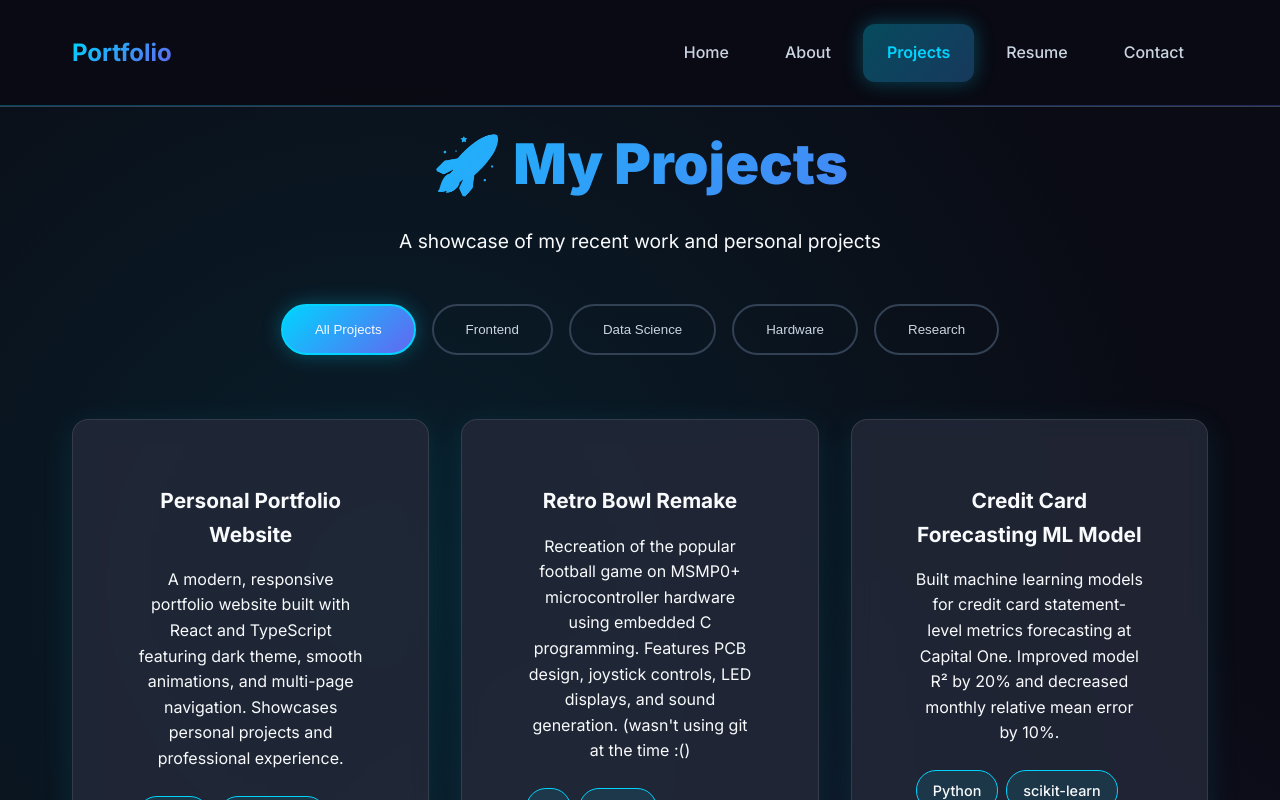
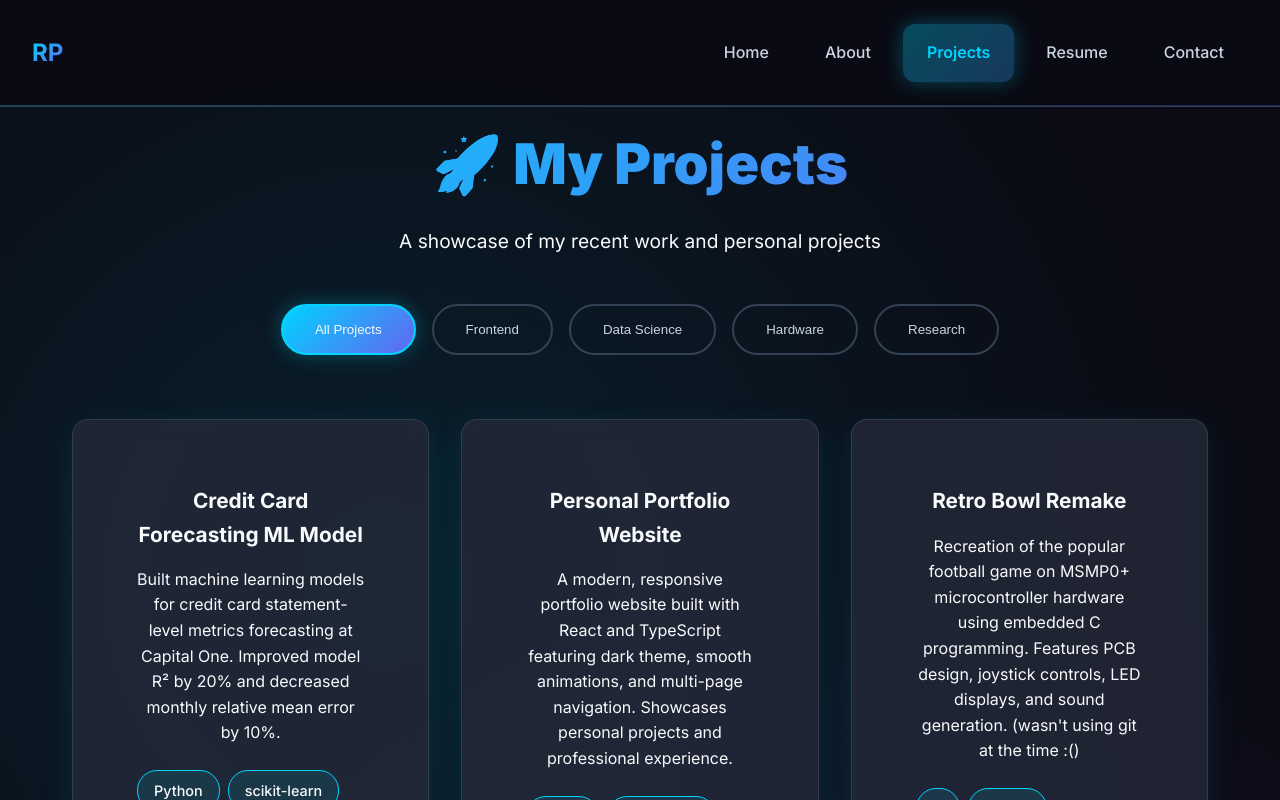
Before and after one commit to rafaelperales05/Portfolio, a React (Create React App) app: page /projects in a window 1280 px wide. Shown: the top 800 px of the page. Built offline with nearby package versions, Linux system fonts and the light colour scheme.

Commit message:
Adjusted navigation bar and fixed minor issues. Changed order of projects.

```diff
--- a/src/components/Navigation.css
+++ b/src/components/Navigation.css
@@ -22,8 +22,6 @@
 }
 
 .nav-container {
-  max-width: 1200px;
-  margin: 0 auto;
   padding: var(--space-lg) var(--space-xl);
   display: flex;
   justify-content: space-between;
--- a/src/components/Navigation.tsx
+++ b/src/components/Navigation.tsx
@@ -43,7 +43,7 @@ const Navigation: React.FC = () => {
           whileHover={{ scale: 1.05 }}
           transition={{ duration: 0.2 }}
         >
-          <Link to="/">Portfolio</Link>
+          <Link to="/">RP</Link>
         </motion.div>
 
         <motion.button
--- a/src/pages/ProjectsPage.tsx
+++ b/src/pages/ProjectsPage.tsx
@@ -8,6 +8,15 @@ const ProjectsPage: React.FC = () => {
   const projects = [
     {
       id: 1,
+      title: "Credit Card Forecasting ML Model",
+      description: "Built machine learning models for credit card statement-level metrics forecasting at Capital One. Improved model R² by 20% and decreased monthly relative mean error by 10%.",
+      technologies: ["Python", "scikit-learn", "Snowflake", "SQL", "Jupyter Notebooks"],
+      githubUrl: "#",
+      liveUrl: "#",
+      category: "datascience"
+    },
+    {
+      id: 2,
       title: "Personal Portfolio Website",
       description: "A modern, responsive portfolio website built with React and TypeScript featuring dark theme, smooth animations, and multi-page navigation. Showcases personal projects and professional experience.",
       technologies: ["React", "TypeScript", "Framer Motion", "React Router", "CSS3"],
@@ -16,22 +25,13 @@ const ProjectsPage: React.FC = () => {
       category: "frontend"
     },
     {
-      id: 2,
+      id: 3,
       title: "Retro Bowl Remake",
       description: "Recreation of the popular football game on MSMP0+ microcontroller hardware using embedded C programming. Features PCB design, joystick controls, LED displays, and sound generation. (wasn't using git at the time :()",
       technologies: ["C", "KiCAD", "Embedded Systems", "Hardware Design", "State Machines"],
       githubUrl: "#",
       liveUrl: "https://youtu.be/C3qR12QKr7w",
       category: "hardware"
-    },
-    {
-      id: 3,
-      title: "Credit Card Forecasting ML Model",
-      description: "Built machine learning models for credit card statement-level metrics forecasting at Capital One. Improved model R² by 20% and decreased monthly relative mean error by 10%.",
-      technologies: ["Python", "scikit-learn", "Snowflake", "SQL", "Jupyter Notebooks"],
-      githubUrl: "#",
-      liveUrl: "#",
-      category: "datascience"
     },
     {
       id: 4,
--- a/src/pages/ResumePage.tsx
+++ b/src/pages/ResumePage.tsx
@@ -88,8 +88,7 @@ const ResumePage: React.FC = () => {
   const skills = {
     "Programming Languages": ["C", "C++", "Python", "SQL"],
     "Tools & Technologies": ["Jupyter Notebooks", "Snowflake", "Git", "Github", "KiCAD", "LTSPICE", "scikit-learn"],
-    "Software": ["Google Suite (Sheets, Slides)", "Microsoft Suite (Excel, PowerPoint)"],
-    "Languages": ["English (Fluent)", "Spanish (Conversational)"]
+    "Software": ["Google Suite (Sheets, Slides)", "Microsoft Suite (Excel, PowerPoint)"]
   };
 
   return (
```
